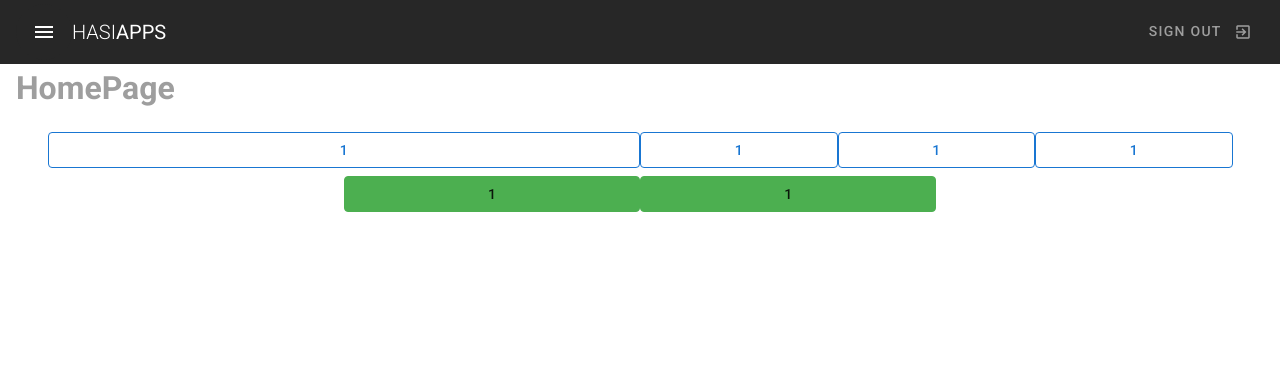
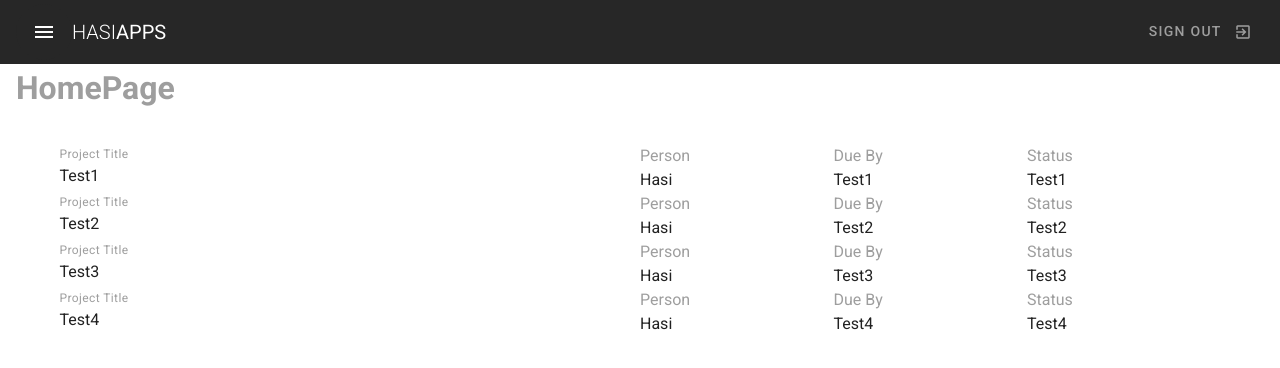
Before and after one commit to Hasi6/Learn-Vuetify, a Vue app: page / in a window 1280 px wide. Shown: the top 368 px of the page. Built offline with nearby package versions, Linux system fonts and the light colour scheme.

Commit message:
understand grid

```diff
--- a/src/App.vue
+++ b/src/App.vue
@@ -1,6 +1,6 @@
 <template>
   <v-app>
-    <v-content >
+    <v-content>
       <ToolBar />
       <div class="mx-4 mb-4">
       <router-view></router-view>
--- a/src/views/Home.vue
+++ b/src/views/Home.vue
@@ -5,46 +5,27 @@
     <BreakPointAndVisibility />
     <Themes /> -->
     <h1 class="subheading grey--text">HomePage</h1>
-    <v-container  class="my-5">
-      <v-layout row wrap >
-        <v-flex xs12 md6 >
-          <v-btn outlined block  color="primary">
-            1
-          </v-btn>
-
-        </v-flex>
-        <v-flex xs4 md2>
-          <v-btn outlined block  color="primary">
-            1
-          </v-btn>
-
-        </v-flex>
-        <v-flex xs4 md2>
-          <v-btn outlined block  color="primary">
-            1
-          </v-btn>
-
-        </v-flex>
-        <v-flex xs4 md2>
-          <v-btn outlined block  color="primary">
-            1
-          </v-btn>
-
-        </v-flex>
-      </v-layout>
-      <v-layout row wrap justify-center class="my-5">
-        <v-flex xs4 md3>
-          <v-btn outlined block class="success">
-            1
-          </v-btn>
-        </v-flex>
-        <v-flex xs4 md3>
-          <v-btn outlined block class="success">
-            1
-          </v-btn>
-        </v-flex>
-
-      </v-layout>
+    <v-container  class="my-5" >
+      <v-card flat class="pa-3">
+        <v-layout row wrap v-for="(project, index) in projects" :key="index">
+          <v-flex xs12 md6>
+            <div class="caption grey--text">Project Title</div>
+            <div >{{project.title}}</div>
+          </v-flex>
+          <v-flex xs6 sm4 md2>
+              <div class="catipn grey--text">Person</div>
+              <dir>{{project.person}}</dir>
+          </v-flex>
+          <v-flex xs6 sm4 md2>
+              <div class="catipn grey--text">Due By</div>
+              <dir>{{project.due}}</dir>
+          </v-flex>
+          <v-flex xs6 sm4 md2>
+              <div class="catipn grey--text">Status</div>
+              <dir>{{project.status}}</dir>
+          </v-flex>
+        </v-layout>
+      </v-card>
     </v-container>
   </div>
 </template>
@@ -58,6 +39,34 @@ import Themes from '../components/05.Themes'
 
 export default {
   name: 'Home',
+  data: ()=> ({
+    projects: [
+      {
+        title: "Test1",
+        person: "Hasi",
+        due: "Test1",
+        status: "Test1"
+      },
+      {
+        title: "Test2",
+        person: "Hasi",
+        due: "Test2",
+        status: "Test2"
+      },
+      {
+        title: "Test3",
+        person: "Hasi",
+        due: "Test3",
+        status: "Test3"
+      },
+      {
+        title: "Test4",
+        person: "Hasi",
+        due: "Test4",
+        status: "Test4"
+      },
+    ]
+  }),
   components: {
     // eslint-disable-next-line vue/no-unused-components
     TextStaffVue,
```
